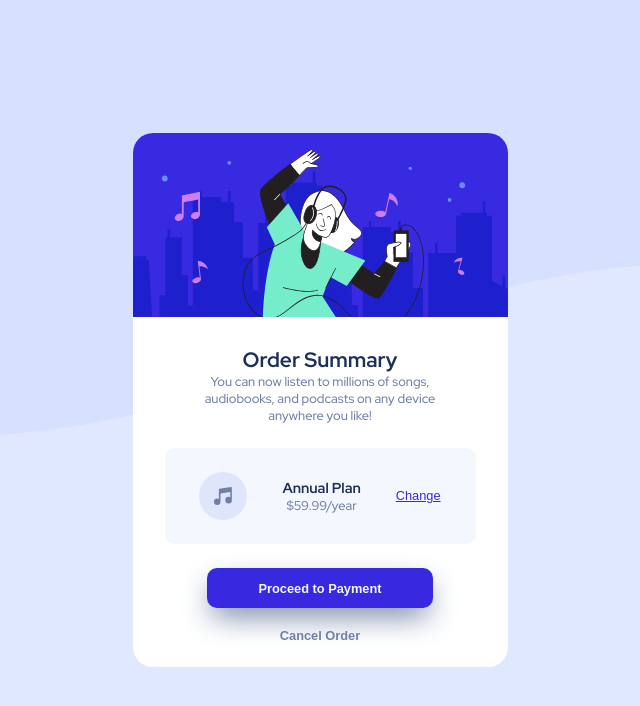
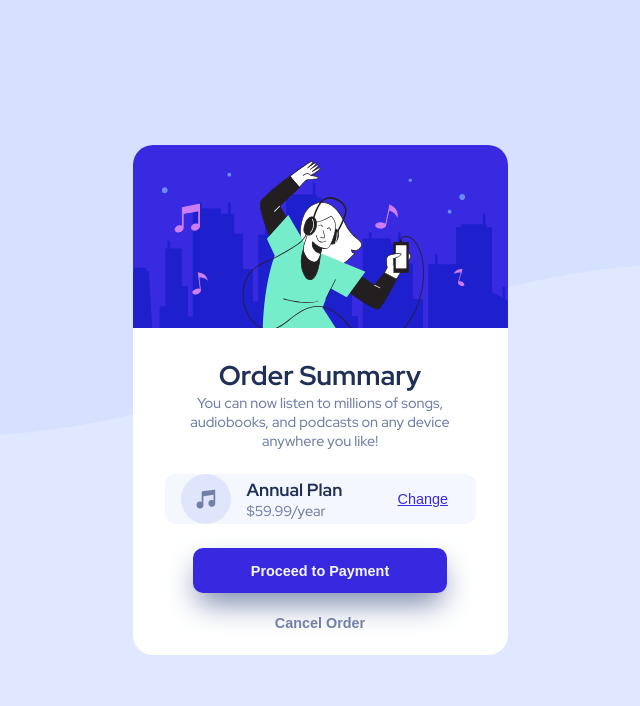
Before and after one commit to FZSZ/order-summary-component-main, a plain HTML site: page exercise/index.html in a window 1280 px wide. Shown: the whole page, without its empty margins (320-960 px from the left). Drawn offline with Linux system fonts and the light colour scheme.

Commit message:
small corrections on style file

```diff
--- a/exercise/styles.css
+++ b/exercise/styles.css
@@ -74,8 +74,7 @@
   align-items: center;
   text-align: center;
   justify-content: center;
-  padding: 1em 0;
-  margin: 0 2em;
+  margin: 2em;
 }
 .text,
 .buttons {
@@ -87,8 +86,18 @@
   border-radius: 10px;
   background-color: var(--Very-pale-blue);
 }
+.payment-plans img {
+  width: 50px;
+  height: 50px;
+  margin: 0 1em;
+}
+.plan {
+  text-align: left;
+  flex-grow: 1;
+}
 .button-change-plan {
   font-weight: 500;
+  flex-grow: 2;
   border: none;
   text-decoration: underline;
   background: none;
@@ -135,10 +144,23 @@
   .text,
   .payment-plans,
   .buttons {
-    padding: 1.5em 0;
-    margin: 0 3em;
+    margin: 1.5em 3em;
   }
   .payment-plans {
     margin: 0 2em;
   }
 }
+@media screen and (min-width: 960px) {
+  h1 {
+    font-size: 1.7em;
+  }
+  h3 {
+    font-size: 1.1em;
+  }
+  p {
+    font-size: 0.9em;
+  }
+  button {
+    font-size: 0.9em;
+  }
+}
```
